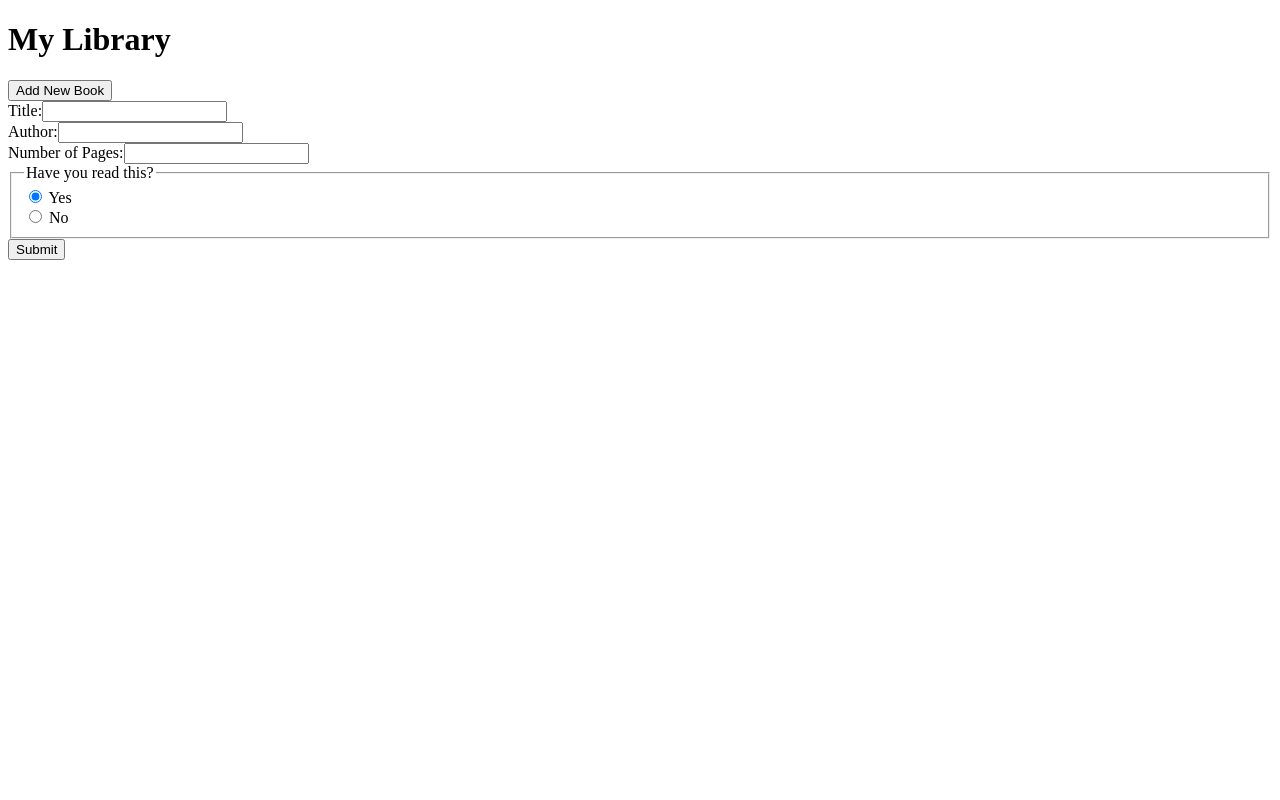
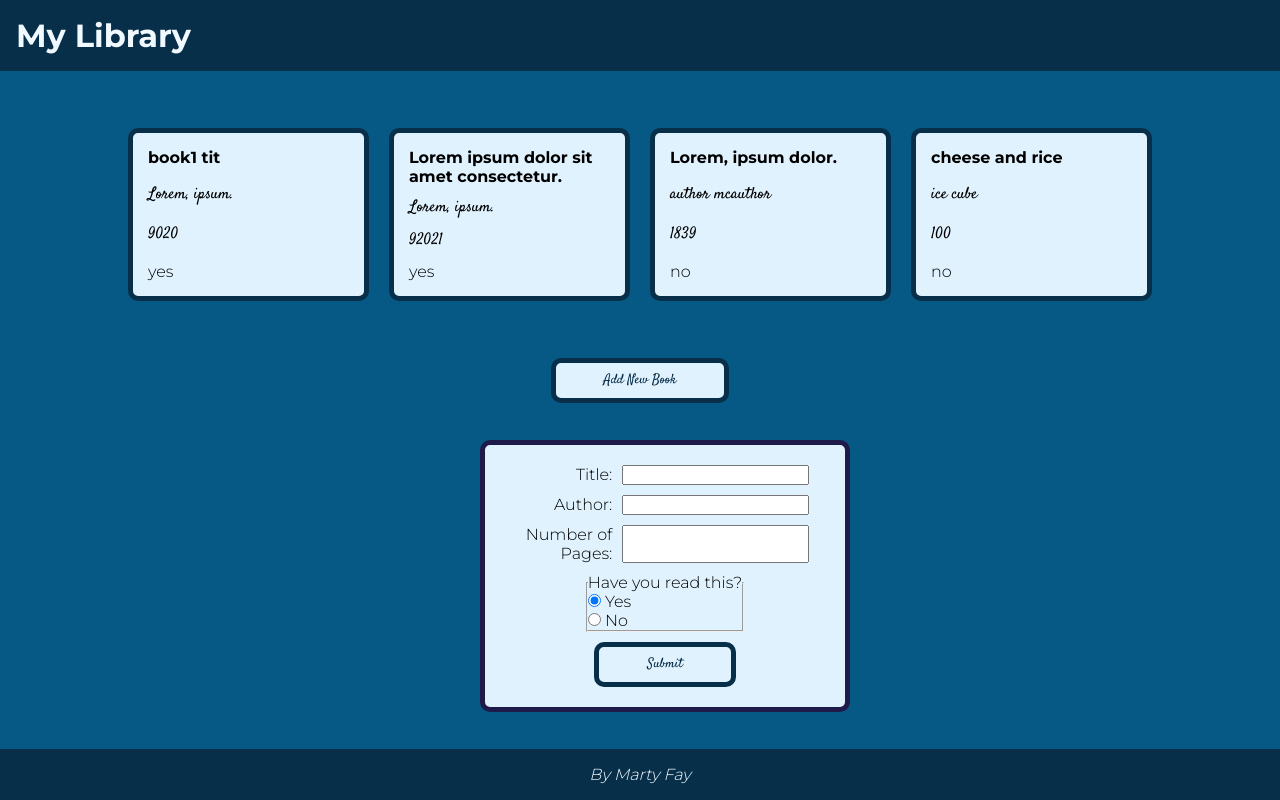
Before and after one commit to martyFay12/odin-library, a plain HTML site: page index.html in a window 1280 px wide. Both pictures are taken after a click on the button "Add New Book". Drawn offline with Linux system fonts and the light colour scheme.

Commit message:
Add styling and small bug fixes

```diff
--- a/index.html
+++ b/index.html
@@ -9,11 +9,39 @@
     <link rel="stylesheet" href="./style.css" />
   </head>
   <body>
+    <header>
+      <h1>My Library</h1>
+    </header>
     <div class="container">
-      <h1>My Library</h1>
-      <div class="books"></div>
+      <div class="books">
+        <div class="book-card">
+          <p class="book-card-title">book1 tit</p>
+          <p class="book-card-author">Lorem, ipsum.</p>
+          <p class="book-card-pages">9020</p>
+          <p class="book-card-has-read">yes</p>
+        </div>
+        <div class="book-card">
+          <p class="book-card-title">Lorem ipsum dolor sit amet consectetur.</p>
+          <p class="book-card-author">Lorem, ipsum.</p>
+          <p class="book-card-pages">92021</p>
+          <p class="book-card-has-read">yes</p>
+        </div>
+        <div class="book-card">
+          <p class="book-card-title">Lorem, ipsum dolor.</p>
+          <p class="book-card-author">author mcauthor</p>
+          <p class="book-card-pages">1839</p>
+          <p class="book-card-has-read">no</p>
+        </div>
+        <div class="book-card">
+          <p class="book-card-title">cheese and rice</p>
+          <p class="book-card-author">ice cube</p>
+          <p class="book-card-pages">100</p>
+          <p class="book-card-has-read">no</p>
+        </div>
+      </div>
       <button id="display-form-button">Add New Book</button>
       <div class="book-form"></div>
     </div>
+    <footer><em class="footer-em">By Marty Fay</em></footer>
   </body>
 </html>
--- a/script.js
+++ b/script.js
@@ -13,9 +13,8 @@ const formString = `<form>
     </div>
     <div class="form-group">
     <label for="pages">Number of Pages:</label
-    ><input type="number" name="pages" id="pages" required />
+    ><input type="number" name="pages" id="pages" min="1" required />
     </div>
-    <div class="form-group">
     <fieldset>
         <legend>Have you read this?</legend>
         <div class="radio">
@@ -33,7 +32,6 @@ const formString = `<form>
         <label for="no">No</label>
         </div>
     </fieldset>
-    </div>
     <button id="submit-button" type="button">Submit</button>
 </form>`;
 const template = document.createElement("template");
@@ -77,7 +75,7 @@ function displayBooks() {
     pages.textContent = `# of pages: ${book.pages}`;
 
     let hasRead = document.createElement("p");
-    hasRead.classList.add("book-card-hasRead");
+    hasRead.classList.add("book-card-has-read");
     hasRead.textContent = `${book.hasRead}`;
 
     bookCard.appendChild(title);
@@ -103,7 +101,7 @@ function submitBook() {
   const hasRead = document.getElementById("yes").checked;
   if (title === "") return alert("title is a required field");
   if (author === "") return alert("author is a required field");
-  if (pages === "") return alert("pages is a required field");
+  if (pages === "" || pages <= 0) return alert("pages is a required field");
   addBookToLibrary(new Book(title, author, pages, hasRead));
   // reset form...
   document.getElementById("title").value = "";
--- a/style.css
+++ b/style.css
@@ -0,0 +1,122 @@
+@import url("https://fonts.googleapis.com/css2?family=Montserrat:wght@300;700&family=Satisfy&display=swap");
+* {
+  margin: 0;
+  padding: 0;
+  font-family: "Montserrat", sans-serif;
+}
+
+html,
+body {
+  height: 100%;
+}
+body {
+  display: flex;
+  flex-direction: column;
+}
+
+header,
+footer {
+  padding: 1rem;
+  background-color: #082f49;
+  color: #f0f9ff;
+}
+
+footer {
+  display: grid;
+  place-content: center;
+  margin-top: auto;
+}
+div.container {
+  background-color: #075985;
+  flex: 1;
+  display: flex;
+  flex-direction: column;
+  align-items: center;
+}
+div.container > div.books {
+  display: grid;
+  grid-template-columns: repeat(auto-fit, minmax(200px, 1fr));
+  gap: 20px;
+  width: 80%;
+  margin: auto;
+  padding: 20px;
+}
+
+div.book-card {
+  border-radius: 10px;
+  border: solid 5px #082f49;
+  padding: 10px;
+  background-color: #e0f2fe;
+  display: flex;
+  flex-direction: column;
+  justify-content: space-between;
+}
+
+div.book-card > p {
+  padding: 5px;
+  word-wrap: break-word;
+}
+
+p.book-card-title {
+  font-weight: 700;
+}
+
+p.book-card-author {
+  font-family: "Satisfy", cursive;
+}
+
+p.book-card-pages {
+  font-family: "Satisfy", cursive;
+}
+
+button {
+  padding: 0.5rem 3rem;
+  border-radius: 10px;
+  outline: none;
+  border: solid 5px #082f49;
+  background-color: #e0f2fe;
+  font-family: "Satisfy", cursive;
+  color: #082f49;
+}
+
+button:hover {
+  background-color: #bae6fd;
+  border-color: #1e1b4b;
+}
+
+button:active {
+  background-color: #1e1b4b;
+  border-color: #bae6fd;
+}
+
+div.book-form {
+  width: 25%;
+  margin: auto;
+}
+
+form {
+  width: 100%;
+  background-color: #e0f2fe;
+  border: solid 5px #1e1b4b;
+  border-radius: 10px;
+  display: flex;
+  flex-direction: column;
+  align-items: center;
+  padding: 20px;
+  gap: 10px;
+}
+
+div.form-group {
+  width: 90%;
+  display: flex;
+  justify-content: center;
+  gap: 10px;
+}
+
+label {
+  text-align: right;
+  flex: 1;
+}
+input {
+  flex: 2;
+}
```
